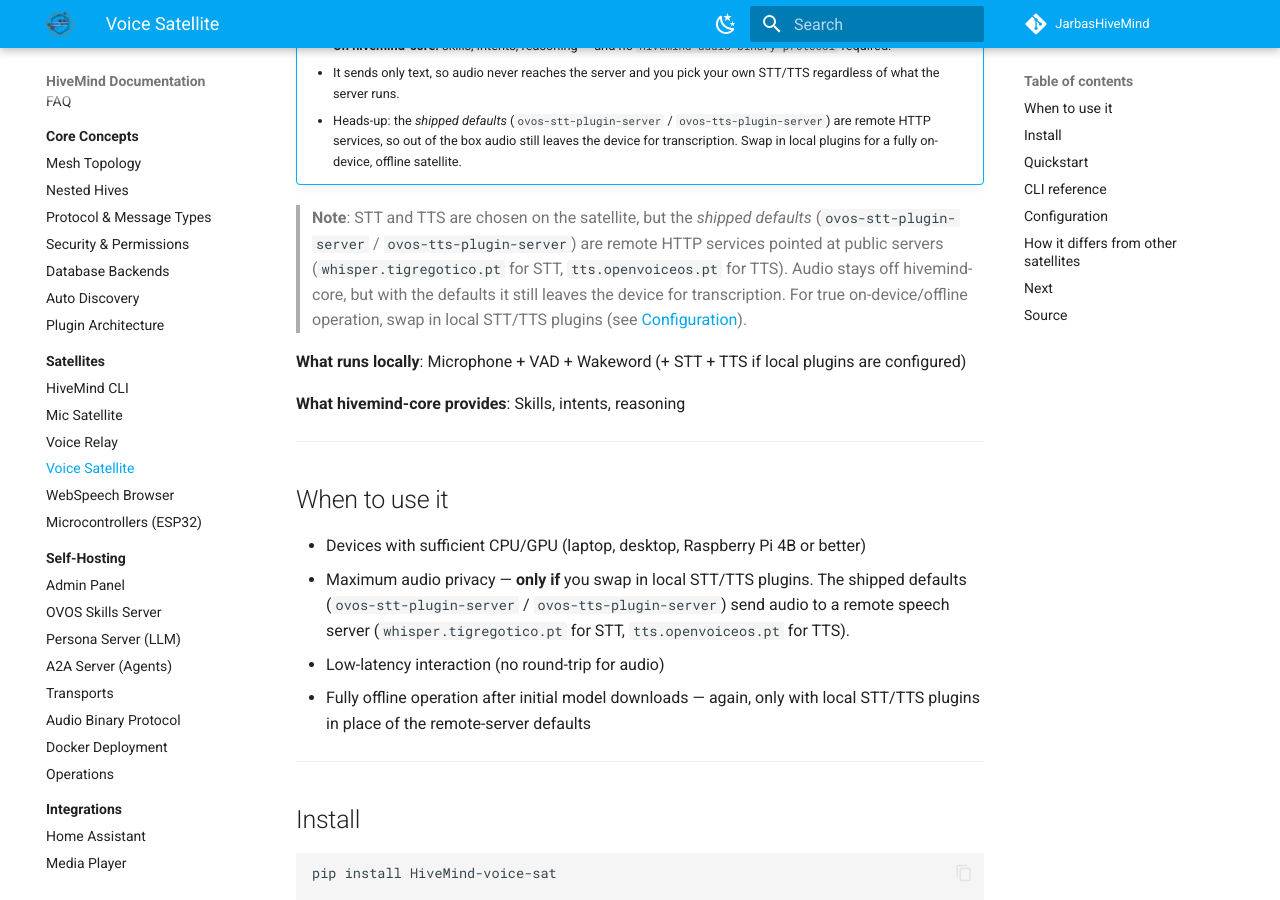
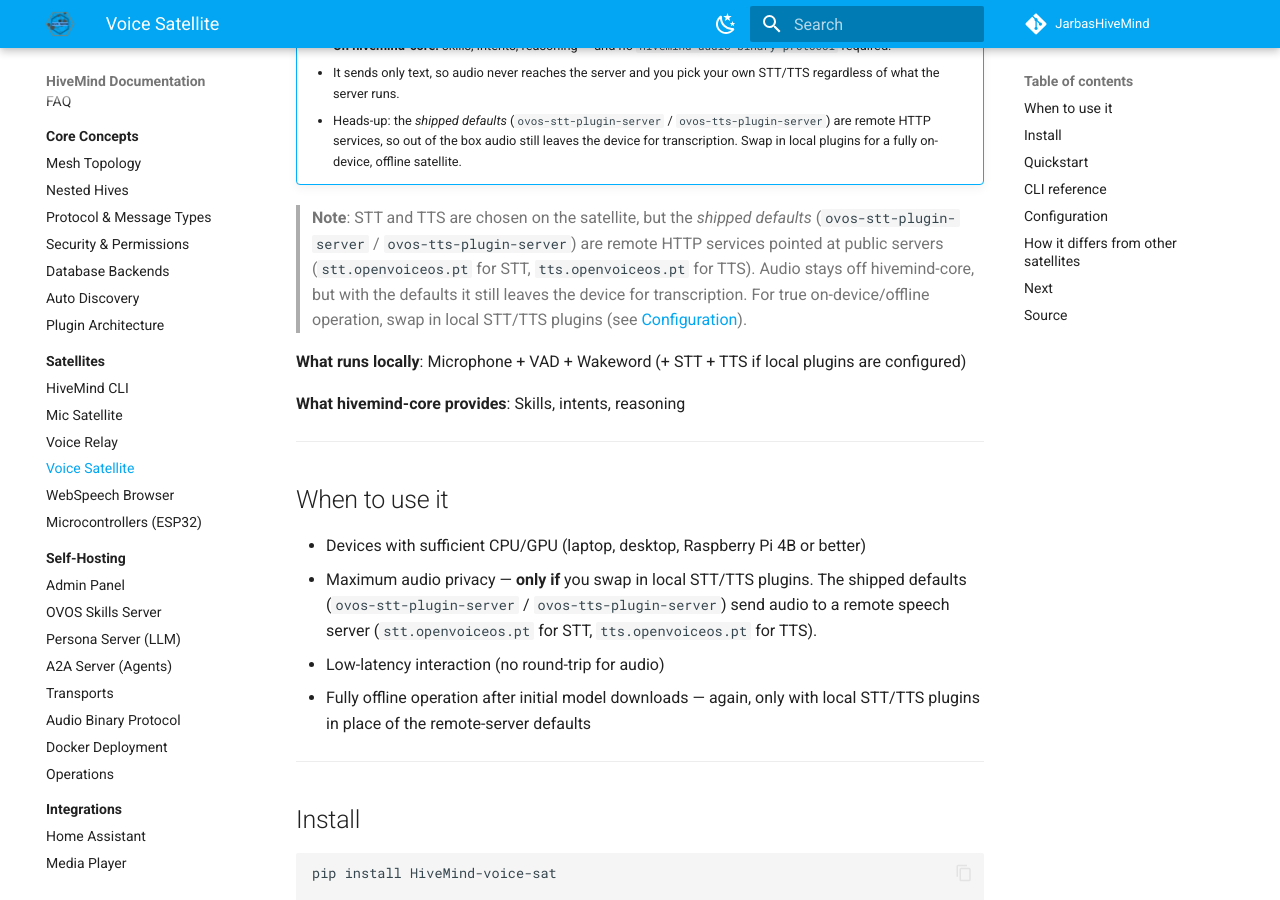
Before and after one commit to JarbasHiveMind/HiveMind-community-docs, an MkDocs documentation site: the page built from docs/satellites/voice-sat.md, in a window 1280 px wide and 900 px high, scrolled down 445 px. Built offline with MkDocs 1.6.1 and Material for MkDocs 9.7.7, drawn with Linux system fonts in a browser that asks for light colours; some of the changed text lies outside the part shown.

Commit message:
docs: fix voice-sat.md STT default host, current source is stt.openvoiceos.pt

```diff
--- a/docs/satellites/voice-sat.md
+++ b/docs/satellites/voice-sat.md
@@ -18,7 +18,7 @@ mini PC).
 
 > **Note**: STT and TTS are chosen on the satellite, but the *shipped defaults*
 > (`ovos-stt-plugin-server` / `ovos-tts-plugin-server`) are remote HTTP services
-> pointed at public servers (`whisper.tigregotico.pt` for STT, `tts.openvoiceos.pt` for
+> pointed at public servers (`stt.openvoiceos.pt` for STT, `tts.openvoiceos.pt` for
 > TTS). Audio stays off hivemind-core, but with the defaults it
 > still leaves the device for transcription. For true on-device/offline operation,
 > swap in local STT/TTS plugins (see [Configuration](#configuration)).
@@ -34,7 +34,7 @@ mini PC).
 - Devices with sufficient CPU/GPU (laptop, desktop, Raspberry Pi 4B or better)
 - Maximum audio privacy — **only if** you swap in local STT/TTS plugins. The shipped
   defaults (`ovos-stt-plugin-server` / `ovos-tts-plugin-server`) send audio to a
-  remote speech server (`whisper.tigregotico.pt` for STT, `tts.openvoiceos.pt` for TTS).
+  remote speech server (`stt.openvoiceos.pt` for STT, `tts.openvoiceos.pt` for TTS).
 - Low-latency interaction (no round-trip for audio)
 - Fully offline operation after initial model downloads — again, only with local
   STT/TTS plugins in place of the remote-server defaults
@@ -134,7 +134,7 @@ Example:
   },
   "stt": {
     "module": "ovos-stt-plugin-server",
-    "ovos-stt-plugin-server": { "url": "https://whisper.tigregotico.pt/stt" }
+    "ovos-stt-plugin-server": { "url": "https://stt.openvoiceos.pt/stt" }
   },
   "tts": {
     "module": "ovos-tts-plugin-server",
```
